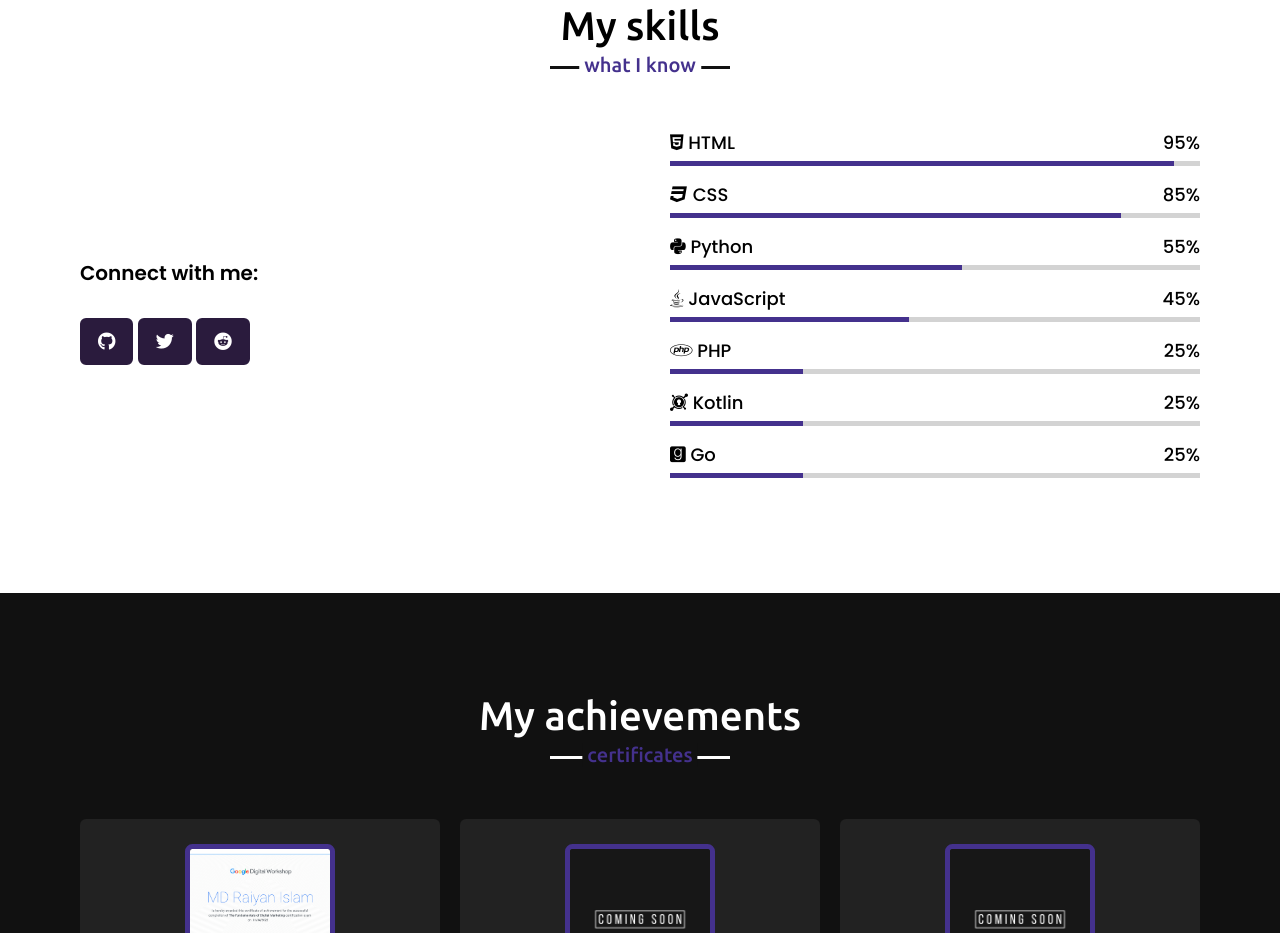
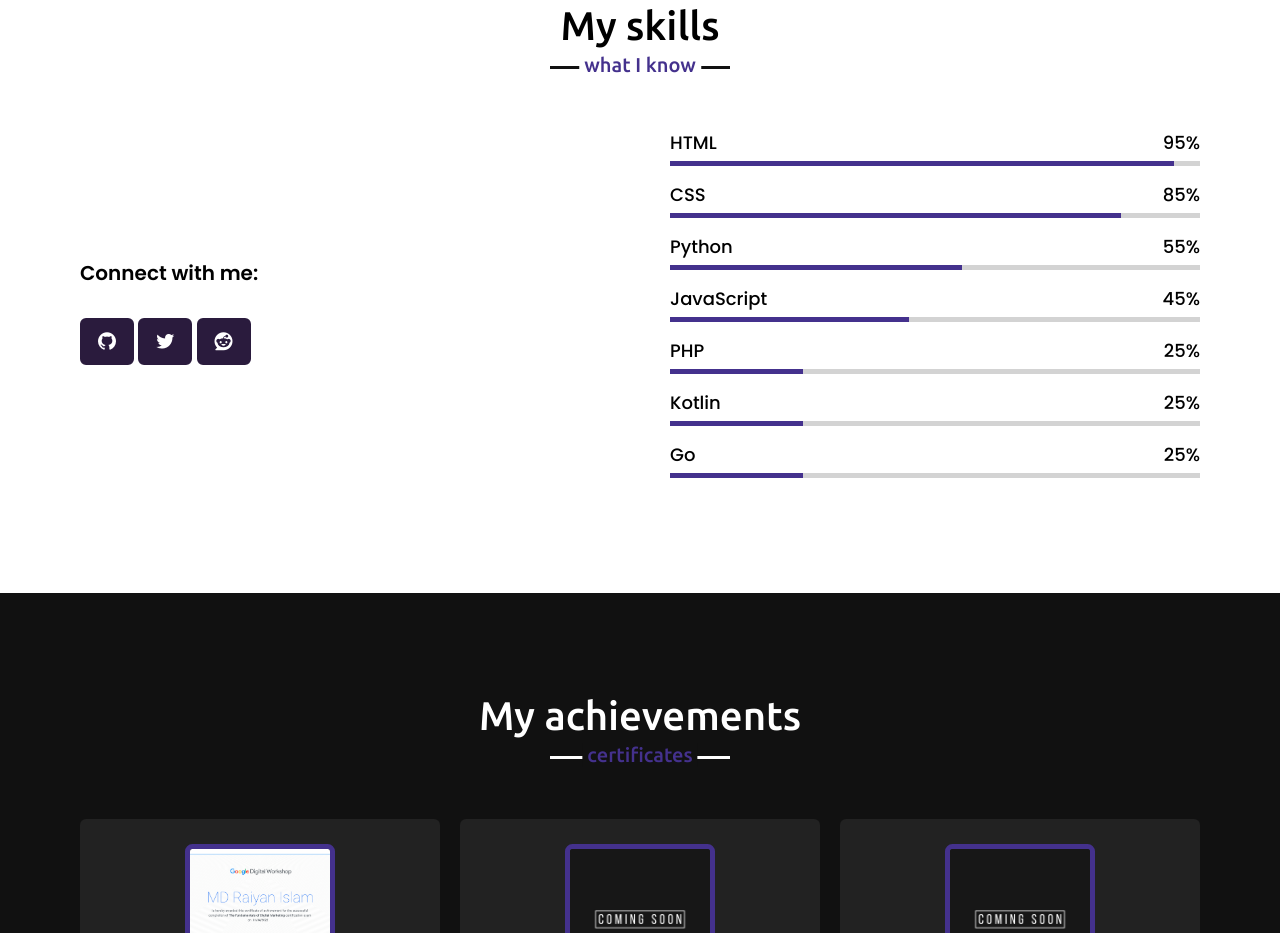
Before and after one commit to legendlife/legendlife.github.io, a plain HTML site: page index.html in a window 1280 px wide. Shown: the part 2237-3170 px from the top of the page. Drawn offline with nearby package versions, Linux system fonts and the light colour scheme.

Commit message:
made changes to index.html

```diff
--- a/index.html
+++ b/index.html
@@ -7,6 +7,7 @@
     <title>Raiyan's Webpage</title>
     <link rel="stylesheet" href="style.css">
     <link rel="stylesheet" href="https://cdnjs.cloudflare.com/ajax/libs/font-awesome/5.15.3/css/all.min.css"/>
+    <link rel="stylesheet" href="font-awesome.css">
     <script src="https://code.jquery.com/jquery-3.5.1.min.js"></script>
     <script src="https://cdnjs.cloudflare.com/ajax/libs/typed.js/2.0.11/typed.min.js"></script>
     <script src="https://cdnjs.cloudflare.com/ajax/libs/waypoints/4.0.1/jquery.waypoints.min.js"></script>
@@ -112,49 +113,49 @@
                 <div class="column right">
                     <div class="bars">
                         <div class="info">
-                            <span><i class="fab fa-html5"></i> HTML</span>
+                            <span>HTML</span>
                             <span>95%</span>
                         </div>
                         <div class="line html"></div>
                     </div>
                     <div class="bars">
                         <div class="info">
-                            <span><i class="fab fa-css3"></i> CSS</span>
+                            <span>CSS</span>
                             <span>85%</span>
                         </div>
                         <div class="line css"></div>
                     </div>
                     <div class="bars">
                         <div class="info">
-                            <span><i class="fab fa-python"></i> Python</span>
+                            <span>Python</span>
                             <span>55%</span>
                         </div>
                         <div class="line python"></div>
                     </div>
                     <div class="bars">
                         <div class="info">
-                            <span><i class="fab fa-java"></i> JavaScript</span>
+                            <span>JavaScript</span>
                             <span>45%</span>
                         </div>
                         <div class="line js"></div>
                     </div>
                     <div class="bars">
                         <div class="info">
-                            <span><i class="fab fa-php"></i> PHP</span>
+                            <span>PHP</span>
                             <span>25%</span>
                         </div>
                         <div class="line php"></div>
                     </div>
                     <div class="bars">
                         <div class="info">
-                            <span><i class="fab fa-keycdn"></i> Kotlin</span>
+                            <span>Kotlin</span>
                             <span>25%</span>
                         </div>
                         <div class="line kotlin"></div>
                     </div>
                     <div class="bars">
                         <div class="info">
-                            <span><i class="fab fa-goodreads"></i> Go</span>
+                            <span>Go</span>
                             <span>25%</span>
                         </div>
                         <div class="line go"></div>
```
